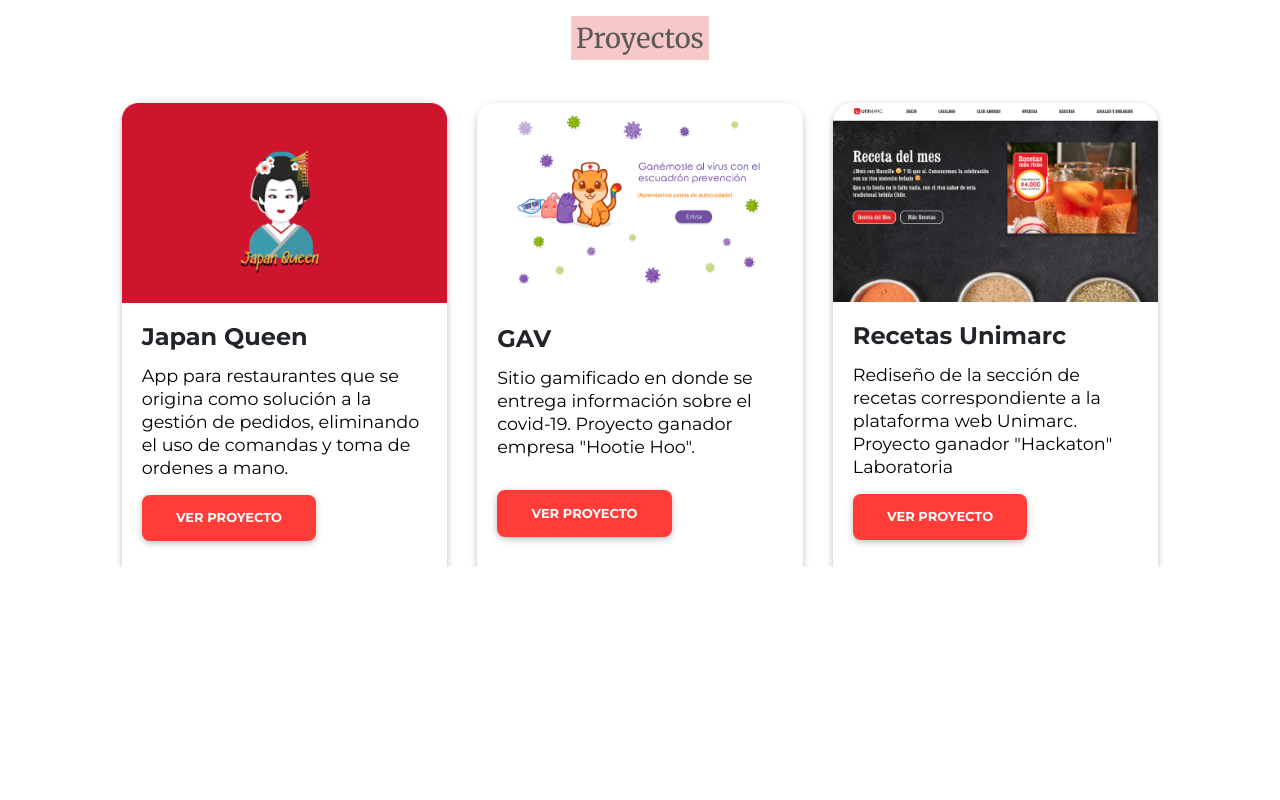
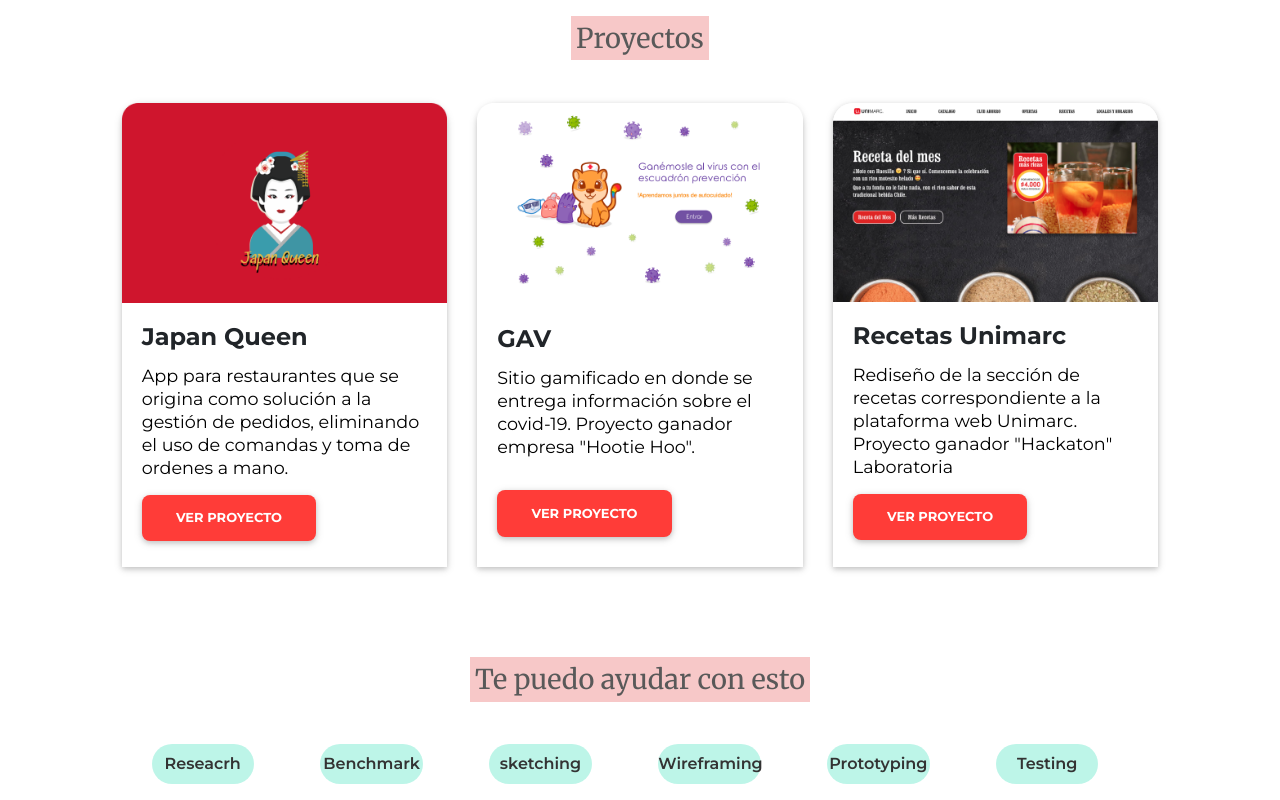
Before and after one commit to Carlareneedc/Portafolio-Final, a React (Create React App) app: page / in a window 1280 px wide. Shown: the part 874-1674 px from the top of the page. Before the commit the page ends 1441 px from the top, so only its background shows below. Built offline with nearby package versions, Linux system fonts and the light colour scheme.

Commit message:
listo tags

```diff
--- a/src/Components/NavBar.jsx
+++ b/src/Components/NavBar.jsx
@@ -8,6 +8,8 @@
   MDBNavItem,
   MDBNavLink,
   MDBView,
+  MDBBadge,
+  MDBContainer
 } from "mdbreact";
 import { Card, Button, CardDeck } from "react-bootstrap";
 import { BrowserRouter as Router } from "react-router-dom";
@@ -373,7 +375,37 @@
               </Button>
             </Card.Body>
               </Card>*/}
+
         </div>
+
+     <div className=" container contTags ">
+          <h5 className="tePuedo"><mark style={{
+              background: "rgba(220, 21, 21, 0.23)",
+              color: "rgba(89, 89, 89, 1)",
+            }}>Te puedo ayudar con esto</mark></h5>
+
+          <div className="tags row col-md-12">
+
+            <p className="tagUno">Reseacrh</p>
+            <p className="tagDos">Benchmark</p>
+            <p  className="tagTres">sketching</p>
+
+            <p  className="tagCuatro">Wireframing</p>
+            <p  className="tagCinco">Prototyping</p>
+            <p className="tagSeis">Testing</p>
+
+        </div>
+        </div>
+              {/*<div className="tags">
+              <p style={{background:"rgba(37, 222, 178, 0.3)", borderRadius:"25px", paddingTop:"0.8rem", height:"6vh",width:"10vw"}}>Research</p>
+              <p style={{background:"rgba(37, 222, 178, 0.3)", borderRadius:"25px", paddingTop:"0.8rem", height:"6vh",width:"10vw"}}>Benchmark</p>
+              <p style={{background:"rgba(37, 222, 178, 0.3)", borderRadius:"25px", paddingTop:"0.8rem", height:"6vh",width:"10vw"}}>Sketching</p>
+              <p style={{background:"rgba(37, 222, 178, 0.3)", borderRadius:"25px", paddingTop:"0.8rem", height:"6vh",width:"10vw"}}> Wireframing</p>
+              <p style={{background:"rgba(37, 222, 178, 0.3)", borderRadius:"25px", paddingTop:"0.8rem", height:"6vh",width:"10vw"}}>Prototyping</p>
+              <p style={{background:"rgba(37, 222, 178, 0.3)", borderRadius:"25px", paddingTop:"0.8rem", height:"6vh",width:"10vw"}}> Testing</p>
+
+            </div>*/}
+
       </div>
     );
   }
--- a/src/styleCSS/NavBar.css
+++ b/src/styleCSS/NavBar.css
@@ -38,20 +38,38 @@
     font-size: 1.5em;
     text-align: left;
 }
-
+.tags{
+display: flex;
+justify-content: space-evenly;
+}
 .cardText{
     font-family: Montserrat;
     font-weight: 400;
   line-height: 23px;
   text-align: left;
 }
+.tags{
+    font-family: Montserrat;
+    font-weight: 600;
+    font-size: 1em;
+    color:rgba(51, 51, 51, 1);
+    text-align: center;
 
-.proyectos{
+}
+.proyectos, .tePuedo{
     font-family: Merriweather;
     font-weight: 400;
     font-size:1.7em;
     margin-bottom: 3rem;
+    color: #595959;
 
+}
+.tagUno, .tagDos, .tagTres, .tagCuatro, .tagCinco, .tagSeis{
+    background: rgba(37,222,178,.3);
+    width: 8vw;
+    border-radius: 25px;
+    height: 5vh;
+    padding-top: 0.5rem;
 }
 
 .imgUni{
@@ -78,7 +96,9 @@
     margin-top: 0rem;
     margin-left: 17rem;
 }
-
+.contTags{
+    margin-top: 6rem;
+}
 
 
 @media (min-width: 375px) and (max-width:768px) {
@@ -109,6 +129,15 @@
     .vivoen, .soyUna{
         font-size: 1.1em;
     }
+
+    .tags{
+        margin-left: 0rem;
+    }
+    .tagUno, .tagDos, .tagTres, .tagCuatro, .tagCinco, .tagSeis{
+        width: 32vw;
+
+    padding-top: 0.3rem;
+    }
 }
 
 /*@media (min-width:1800px){
```
Also changed, not shown: src/Components/Project.jsx (deleted, +0 -21 lines), src/Components/Tags.jsx (added).
